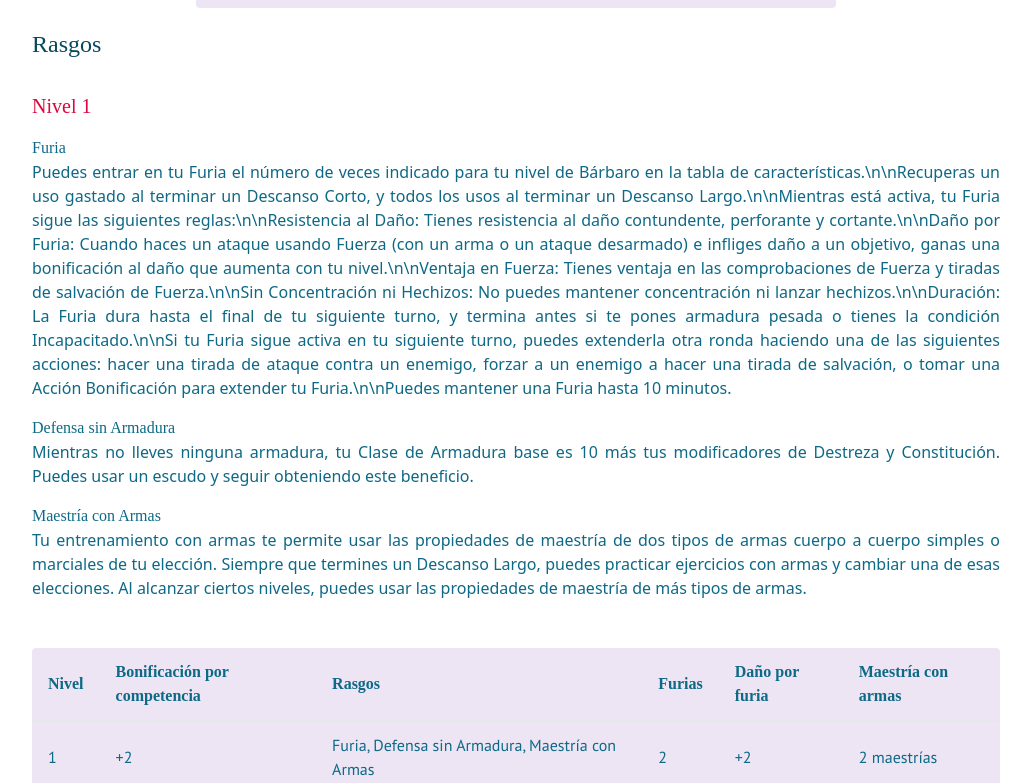
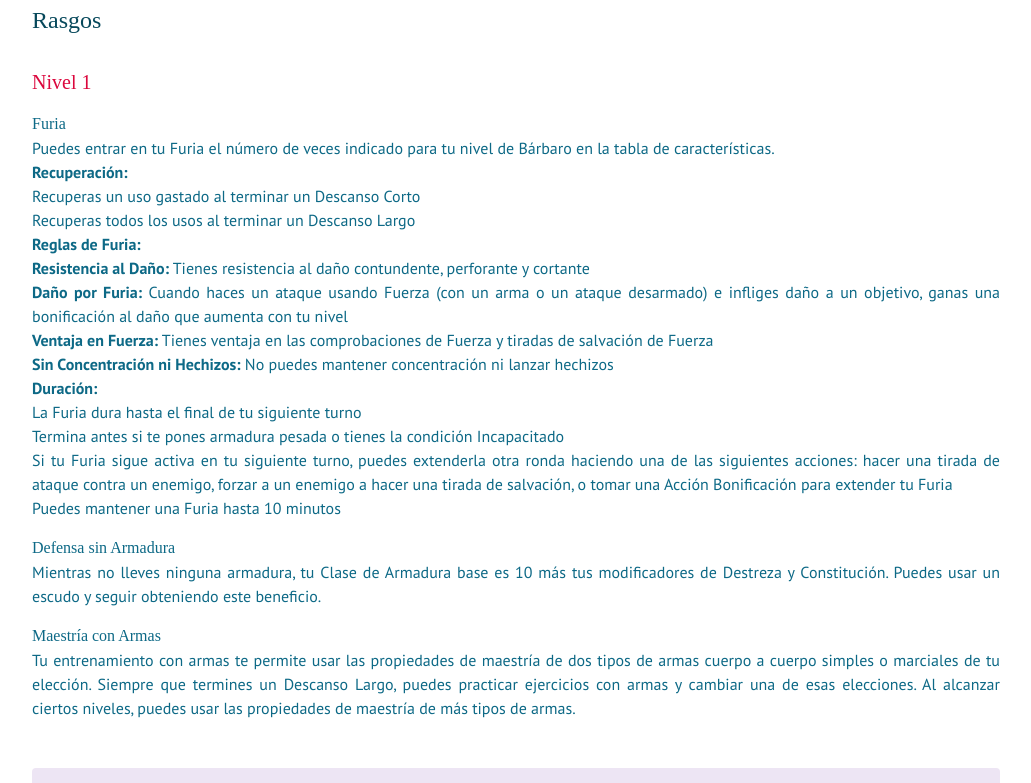
Before and after one commit to aleknss/dnd, a React (Vite) app: page /dnd/classes/artificer in a window 1280 px wide. Shown: the part 1269-2052 px from the top of the page, without its empty margins (8-1039 px from the left). Built offline with nearby package versions, Linux system fonts and the light colour scheme; a web font is replaced by a local one.

Commit message:
Terminada sección subclases. Falta ajustar automatizacion en ClassPage

```diff
--- a/package.json
+++ b/package.json
@@ -13,12 +13,14 @@
     "preview": "vite preview"
   },
   "dependencies": {
+    "@tailwindcss/typography": "^0.5.19",
     "@tailwindcss/vite": "^4.1.14",
     "@types/react-router-dom": "^5.3.3",
     "gh-pages": "^6.3.0",
     "react": "^19.1.1",
     "react-dom": "^19.1.1",
     "react-icons": "^5.5.0",
+    "react-markdown": "^10.1.0",
     "react-router-dom": "^7.9.4",
     "tailwindcss": "^4.1.14"
   },
--- a/src/configs/barbarian.json
+++ b/src/configs/barbarian.json
@@ -43,7 +43,7 @@
     {
       "id": "berserk",
       "nombre": "Camino del Berserker",
-      "descripcion": "Canaliza la Furia en una Violencia Desenfrenada\\n\\nLos bárbaros que siguen el Camino del Berserker dirigen su Furia principalmente hacia la violencia. Su camino es de furia desatada, y disfrutan del caos de la batalla mientras permiten que su Furia se apodere de ellos y los empodere.",
+      "descripcion": "Canaliza la Furia en una Violencia Desenfrenada. Los bárbaros que siguen el Camino del Berserker dirigen su Furia principalmente hacia la violencia. Su camino es de furia desatada, y disfrutan del caos de la batalla mientras permiten que su Furia se apodere de ellos y los empodere.",
       "progresion": [
         {
           "nivel": 3,
@@ -68,7 +68,7 @@
           "rasgos": [
             {
               "nombre": "Presencia Intimidante",
-              "descripcion": "Como una Acción Bonificación, puedes infundir terror en otros con tu presencia amenazante y poder primigenio. Cuando lo haces, cada criatura de tu elección en una Emisión de 30 pies que se origine en ti debe hacer una tirada de salvación de Sabiduría (CD 8 + tu modificador de Fuerza + Bonificador de Competencia). Si falla la salvación, una criatura obtiene la condición de Asustado durante 1 minuto. Al final de cada uno de los turnos de la criatura Asustada, repite la salvación, terminando el efecto en sí misma si tiene éxito.\\n\\nUna vez que usas esta característica, no puedes volver a usarla hasta que termines un Descanso Largo, a menos que gastes un uso de tu Furia (no se requiere acción) para restaurar su uso."
+              "descripcion": "Como una Acción Bonificación, puedes infundir terror en otros con tu presencia amenazante y poder primigenio. Cuando lo haces, cada criatura de tu elección en una Emisión de 30 pies que se origine en ti debe hacer una tirada de salvación de Sabiduría (CD 8 + tu modificador de Fuerza + Bonificador de Competencia). Si falla la salvación, una criatura obtiene la condición de Asustado durante 1 minuto. Al final de cada uno de los turnos de la criatura Asustada, repite la salvación, terminando el efecto en sí misma si tiene éxito.\n\nUna vez que usas esta característica, no puedes volver a usarla hasta que termines un Descanso Largo, a menos que gastes un uso de tu Furia (no se requiere acción) para restaurar su uso."
             }
           ]
         }
@@ -77,18 +77,18 @@
     {
       "id": "wildheart",
       "nombre": "Camino del Corazón Salvaje",
-      "descripcion": "Camina en Comunidad con el Mundo Animal\\n\\nLos bárbaros que siguen el Camino del Corazón Salvaje se consideran parientes de los animales. Estos bárbaros aprenden medios mágicos para comunicarse con los animales, y su Furia agudiza su conexión con ellos mientras los llena de poder sobrenatural.",
+      "descripcion": "Camina en Comunidad con el Mundo Animal. Los bárbaros que siguen el Camino del Corazón Salvaje se consideran parientes de los animales. Estos bárbaros aprenden medios mágicos para comunicarse con los animales, y su Furia agudiza su conexión con ellos mientras los llena de poder sobrenatural.",
       "progresion": [
         {
           "nivel": 3,
           "rasgos": [
             {
+              "nombre": "Furia de lo Salvaje",
+              "descripcion": "Tu Furia aprovecha el poder primigenio de los animales. Siempre que activas tu Furia, obtienes una de las siguientes opciones de tu elección:\n\n**Oso.** Mientras tu Furia está activa, tienes Resistencia a cada tipo de daño, excepto Fuerza, Necrótico, Psíquico y Radiante.\n\n**Águila.** Cuando activas tu Furia, puedes tomar las acciones Separarse y Correr como parte de esa Acción Bonificación. Mientras tu Furia está activa, puedes tomar una Acción Bonificación para tomar ambas acciones.\n\n**Lobo.** Mientras tu Furia está activa, tus aliados tienen Ventaja en las tiradas de ataque contra cualquier enemigo tuyo que esté a 5 pies de ti."
+            },
+            {
               "nombre": "Hablador con Animales",
               "descripcion": "Puedes lanzar los hechizos Sentido Bestial y Hablar con Animales, pero solo como Rituales. Sabiduría es tu habilidad de lanzamiento de hechizos para ellos."
-            },
-            {
-              "nombre": "Furia de lo Salvaje",
-              "descripcion": "Tu Furia aprovecha el poder primigenio de los animales. Siempre que activas tu Furia, obtienes una de las siguientes opciones de tu elección:\\n\\n**Oso.** Mientras tu Furia está activa, tienes Resistencia a cada tipo de daño, excepto Fuerza, Necrótico, Psíquico y Radiante.\\n\\n**Águila.** Cuando activas tu Furia, puedes tomar las acciones Separarse y Correr como parte de esa Acción Bonificación. Mientras tu Furia está activa, puedes tomar una Acción Bonificación para tomar ambas acciones.\\n\\n**Lobo.** Mientras tu Furia está activa, tus aliados tienen Ventaja en las tiradas de ataque contra cualquier enemigo tuyo que esté a 5 pies de ti."
             }
           ]
         },
@@ -97,7 +97,7 @@
           "rasgos": [
             {
               "nombre": "Aspecto de lo Salvaje",
-              "descripcion": "Ganas una de las siguientes opciones de tu elección. Siempre que termines un Descanso Largo, puedes cambiar tu elección.\\n\\n**Búho.** Tienes Visión en la Oscuridad con un rango de 60 pies. Si ya tienes Visión en la Oscuridad, su rango aumenta en 60 pies.\\n\\n**Pantera.** Tienes una Velocidad de Escalada igual a tu Velocidad.\\n\\n**Salmón.** Tienes una Velocidad de Natación igual a tu Velocidad."
+              "descripcion": "Ganas una de las siguientes opciones de tu elección. Siempre que termines un Descanso Largo, puedes cambiar tu elección.\n\n**Búho.** Tienes Visión en la Oscuridad con un rango de 60 pies. Si ya tienes Visión en la Oscuridad, su rango aumenta en 60 pies.\n\n**Pantera.** Tienes una Velocidad de Escalada igual a tu Velocidad.\n\n**Salmón.** Tienes una Velocidad de Natación igual a tu Velocidad."
             }
           ]
         },
@@ -106,7 +106,7 @@
           "rasgos": [
             {
               "nombre": "Poder de lo Salvaje",
-              "descripcion": "Siempre que activas tu Furia, obtienes una de las siguientes opciones de tu elección:\\n\\n**Halcón.** Mientras tu Furia está activa, tienes una Velocidad de Vuelo igual a tu Velocidad si no llevas ninguna armadura.\\n\\n**León.** Mientras tu Furia está activa, cualquiera de tus enemigos a 5 pies de ti tiene Desventaja en las tiradas de ataque contra objetivos que no sean tú u otro Bárbaro que tenga esta opción activa.\\n\\n**Carnero.** Mientras tu Furia está activa, puedes hacer que una criatura Grande o más pequeña obtenga la condición de Tumbado cuando la golpeas con un ataque cuerpo a cuerpo."
+              "descripcion": "Siempre que activas tu Furia, obtienes una de las siguientes opciones de tu elección:\n\n**Halcón.** Mientras tu Furia está activa, tienes una Velocidad de Vuelo igual a tu Velocidad si no llevas ninguna armadura.\n\n**León.** Mientras tu Furia está activa, cualquiera de tus enemigos a 5 pies de ti tiene Desventaja en las tiradas de ataque contra objetivos que no sean tú u otro Bárbaro que tenga esta opción activa.\n\n**Carnero.** Mientras tu Furia está activa, puedes hacer que una criatura Grande o más pequeña obtenga la condición de Tumbado cuando la golpeas con un ataque cuerpo a cuerpo."
             }
           ]
         }
@@ -115,14 +115,14 @@
     {
       "id": "worldtree",
       "nombre": "Camino del Árbol del Mundo",
-      "descripcion": "Rastrea las Raíces y Ramas del Multiverso\\n\\nLos bárbaros que siguen el Camino del Árbol del Mundo se conectan con el árbol cósmico Yggdrasil a través de su Furia. Este árbol crece entre los Planos Exteriores, conectándolos entre sí y con el Plano Material. Estos bárbaros aprovechan la magia del árbol para obtener vitalidad y como medio de viaje dimensional.",
+      "descripcion": "Rastrea las Raíces y Ramas del Multiverso. Los bárbaros que siguen el Camino del Árbol del Mundo se conectan con el árbol cósmico Yggdrasil a través de su Furia. Este árbol crece entre los Planos Exteriores, conectándolos entre sí y con el Plano Material. Estos bárbaros aprovechan la magia del árbol para obtener vitalidad y como medio de viaje dimensional.",
       "progresion": [
         {
           "nivel": 3,
           "rasgos": [
             {
               "nombre": "Vitalidad del Árbol",
-              "descripcion": "Tu Furia aprovecha la fuerza vital del Árbol del Mundo. Ganas los siguientes beneficios:\\n\\n**Impulso de Vitalidad.** Cuando activas tu Furia, ganas una cantidad de Puntos de Golpe Temporales igual a tu nivel de Bárbaro.\\n\\n**Fuerza Vital.** Al comienzo de cada uno de tus turnos mientras tu Furia está activa, puedes elegir a otra criatura a 10 pies de ti para que gane Puntos de Golpe Temporales. Para determinar el número de Puntos de Golpe Temporales, lanza un número de dados d6 igual a tu bonificador de daño por Furia y súmalos. Si quedan Puntos de Golpe Temporales cuando tu Furia termina, desaparecen."
+              "descripcion": "Tu Furia aprovecha la fuerza vital del Árbol del Mundo. Ganas los siguientes beneficios:\n\n**Impulso de Vitalidad.** Cuando activas tu Furia, ganas una cantidad de Puntos de Golpe Temporales igual a tu nivel de Bárbaro.\n\n**Fuerza Vital.** Al comienzo de cada uno de tus turnos mientras tu Furia está activa, puedes elegir a otra criatura a 10 pies de ti para que gane Puntos de Golpe Temporales. Para determinar el número de Puntos de Golpe Temporales, lanza un número de dados d6 igual a tu bonificador de daño por Furia y súmalos. Si quedan Puntos de Golpe Temporales cuando tu Furia termina, desaparecen."
             }
           ]
         },
@@ -140,7 +140,7 @@
           "rasgos": [
             {
               "nombre": "Viaje por el Árbol",
-              "descripcion": "Cuando activas tu Furia y como una Acción Bonificación mientras tu Furia está activa, puedes teletransportarte hasta 60 pies a un espacio desocupado que puedas ver.\\n\\nAdemás, una vez por Furia, puedes aumentar el rango de esa teletransportación a 150 pies. Cuando lo haces, también puedes traer hasta seis criaturas voluntarias que estén a 10 pies de ti. Cada criatura se teletransporta a un espacio desocupado de tu elección a 10 pies de tu espacio de destino."
+              "descripcion": "Cuando activas tu Furia y como una Acción Bonificación mientras tu Furia está activa, puedes teletransportarte hasta 60 pies a un espacio desocupado que puedas ver.\n\nAdemás, una vez por Furia, puedes aumentar el rango de esa teletransportación a 150 pies. Cuando lo haces, también puedes traer hasta seis criaturas voluntarias que estén a 10 pies de ti. Cada criatura se teletransporta a un espacio desocupado de tu elección a 10 pies de tu espacio de destino."
             }
           ]
         }
@@ -149,7 +149,7 @@
     {
       "id": "zealot",
       "nombre": "Camino del Fanático",
-      "descripcion": "Furia en Éxtasis con un Dios\\n\\nLos bárbaros que siguen el Camino del Fanático reciben dones de un dios o un panteón. Estos bárbaros experimentan su Furia como un episodio extático de unión divina que los infunde de poder. A menudo son aliados de los sacerdotes y otros seguidores de su dios o panteón.",
+      "descripcion": "Furia en Éxtasis con un Dios. Los bárbaros que siguen el Camino del Fanático reciben dones de un dios o un panteón. Estos bárbaros experimentan su Furia como un episodio extático de unión divina que los infunde de poder. A menudo son aliados de los sacerdotes y otros seguidores de su dios o panteón.",
       "progresion": [
         {
           "nivel": 3,
@@ -160,7 +160,7 @@
             },
             {
               "nombre": "Guerrero de los Dioses",
-              "descripcion": "Una entidad divina te ayuda a asegurar que puedas continuar la lucha. Tienes una reserva de cuatro dados d12 que puedes gastar para curarte. Como una Acción Bonificación, puedes gastar dados de la reserva, lanzarlos y recuperar una cantidad de Puntos de Golpe igual al total de la tirada.\\n\\nTu reserva recupera todos los dados gastados cuando terminas un Descanso Largo.\\n\\nEl número máximo de dados de la reserva aumenta en uno cuando alcanzas los niveles de Bárbaro 6 (5 dados), 12 (6 dados) y 17 (7 dados)."
+              "descripcion": "Una entidad divina te ayuda a asegurar que puedas continuar la lucha. Tienes una reserva de cuatro dados d12 que puedes gastar para curarte. Como una Acción Bonificación, puedes gastar dados de la reserva, lanzarlos y recuperar una cantidad de Puntos de Golpe igual al total de la tirada.\n\nTu reserva recupera todos los dados gastados cuando terminas un Descanso Largo.\n\nEl número máximo de dados de la reserva aumenta en uno cuando alcanzas los niveles de Bárbaro 6 (5 dados), 12 (6 dados) y 17 (7 dados)."
             }
           ]
         },
@@ -178,7 +178,7 @@
           "rasgos": [
             {
               "nombre": "Furia de los Dioses",
-              "descripcion": "Cuando activas tu Furia, puedes asumir la forma de un guerrero divino. Esta forma dura 1 minuto o hasta que caigas a 0 Puntos de Golpe. Una vez que usas esta característica, no puedes volver a hacerlo hasta que termines un Descanso Largo.\\n\\nMientras estás en esta forma, obtienes los siguientes beneficios:\\n\\n**Vuelo.** Tienes una Velocidad de Vuelo igual a tu Velocidad y puedes flotar.\\n\\n**Resistencia.** Tienes Resistencia al daño Necrótico, Psíquico y Radiante.\\n\\n**Revivificación.** Cuando una criatura a 30 pies de ti fuera a reducirse a 0 Puntos de Golpe, puedes tomar una Reacción para gastar un uso de tu Furia y cambiar en su lugar los Puntos de Golpe del objetivo a un número igual a tu nivel de Bárbaro."
+              "descripcion": "Cuando activas tu Furia, puedes asumir la forma de un guerrero divino. Esta forma dura 1 minuto o hasta que caigas a 0 Puntos de Golpe. Una vez que usas esta característica, no puedes volver a hacerlo hasta que termines un Descanso Largo.\n\nMientras estás en esta forma, obtienes los siguientes beneficios:\n\n**Vuelo.** Tienes una Velocidad de Vuelo igual a tu Velocidad y puedes flotar.\n\n**Resistencia.** Tienes Resistencia al daño Necrótico, Psíquico y Radiante.\n\n**Revivificación.** Cuando una criatura a 30 pies de ti fuera a reducirse a 0 Puntos de Golpe, puedes tomar una Reacción para gastar un uso de tu Furia y cambiar en su lugar los Puntos de Golpe del objetivo a un número igual a tu nivel de Bárbaro."
             }
           ]
         }
@@ -198,7 +198,7 @@
       "rasgos": [
         {
           "nombre": "Furia",
-          "descripcion": "Puedes entrar en tu Furia el número de veces indicado para tu nivel de Bárbaro en la tabla de características.\\n\\nRecuperas un uso gastado al terminar un Descanso Corto, y todos los usos al terminar un Descanso Largo.\\n\\nMientras está activa, tu Furia sigue las siguientes reglas:\\n\\nResistencia al Daño: Tienes resistencia al daño contundente, perforante y cortante.\\n\\nDaño por Furia: Cuando haces un ataque usando Fuerza (con un arma o un ataque desarmado) e infliges daño a un objetivo, ganas una bonificación al daño que aumenta con tu nivel.\\n\\nVentaja en Fuerza: Tienes ventaja en las comprobaciones de Fuerza y tiradas de salvación de Fuerza.\\n\\nSin Concentración ni Hechizos: No puedes mantener concentración ni lanzar hechizos.\\n\\nDuración: La Furia dura hasta el final de tu siguiente turno, y termina antes si te pones armadura pesada o tienes la condición Incapacitado.\\n\\nSi tu Furia sigue activa en tu siguiente turno, puedes extenderla otra ronda haciendo una de las siguientes acciones: hacer una tirada de ataque contra un enemigo, forzar a un enemigo a hacer una tirada de salvación, o tomar una Acción Bonificación para extender tu Furia.\\n\\nPuedes mantener una Furia hasta 10 minutos."
+          "descripcion": "Puedes entrar en tu Furia el número de veces indicado para tu nivel de Bárbaro en la tabla de características.\n\n**Recuperación:**\n- Recuperas un uso gastado al terminar un Descanso Corto\n- Recuperas todos los usos al terminar un Descanso Largo\n\n**Reglas de Furia:**\n- **Resistencia al Daño:** Tienes resistencia al daño contundente, perforante y cortante\n- **Daño por Furia:** Cuando haces un ataque usando Fuerza (con un arma o un ataque desarmado) e infliges daño a un objetivo, ganas una bonificación al daño que aumenta con tu nivel\n- **Ventaja en Fuerza:** Tienes ventaja en las comprobaciones de Fuerza y tiradas de salvación de Fuerza\n- **Sin Concentración ni Hechizos:** No puedes mantener concentración ni lanzar hechizos\n\n**Duración:**\n- La Furia dura hasta el final de tu siguiente turno\n- Termina antes si te pones armadura pesada o tienes la condición Incapacitado\n- Si tu Furia sigue activa en tu siguiente turno, puedes extenderla otra ronda haciendo una de las siguientes acciones: hacer una tirada de ataque contra un enemigo, forzar a un enemigo a hacer una tirada de salvación, o tomar una Acción Bonificación para extender tu Furia\n- Puedes mantener una Furia hasta 10 minutos"
         },
         {
           "nombre": "Defensa sin Armadura",
@@ -354,7 +354,7 @@
       "rasgos": [
         {
           "nombre": "Golpe Brutal",
-          "descripcion": "Si usas Ataque Temerario, puedes renunciar a cualquier ventaja en una tirada de ataque basada en Fuerza de tu elección en tu turno.\\n\\nLa tirada de ataque elegida no debe tener Desventaja.\\n\\nSi la tirada de ataque elegida impacta, el objetivo sufre 1d10 de daño extra del mismo tipo infligido por el arma o el ataque desarmado, y puedes causar un efecto de Golpe Brutal de tu elección.\\n\\nOpciones de efecto:\\n\\nGolpe Fuente: El objetivo es empujado 4.5 metros (15 pies) recto lejos de ti. Luego puedes moverte hasta la mitad de tu velocidad recto hacia el objetivo sin provocar Ataques de Oportunidad.\\n\\nGolpe a los Tendones: La velocidad del objetivo se reduce en 4.5 metros (15 pies) hasta el inicio de tu siguiente turno."
+          "descripcion": "Si usas Ataque Temerario, puedes renunciar a cualquier ventaja en una tirada de ataque basada en Fuerza de tu elección en tu turno.\n\nLa tirada de ataque elegida no debe tener Desventaja.\n\nSi la tirada de ataque elegida impacta, el objetivo sufre 1d10 de daño extra del mismo tipo infligido por el arma o el ataque desarmado, y puedes causar un efecto de Golpe Brutal de tu elección.\n\n**Opciones de efecto:**\n- **Golpe Fuente:** El objetivo es empujado 4.5 metros (15 pies) recto lejos de ti. Luego puedes moverte hasta la mitad de tu velocidad recto hacia el objetivo sin provocar Ataques de Oportunidad.\n- **Golpe a los Tendones:** La velocidad del objetivo se reduce en 4.5 metros (15 pies) hasta el inicio de tu siguiente turno."
         }
       ]
     },
@@ -420,7 +420,7 @@
       "rasgos": [
         {
           "nombre": "Golpe Brutal Mejorado",
-          "descripcion": "Has perfeccionado nuevas formas de atacar furiosamente.\\n\\nLos siguientes efectos ahora están entre tus opciones de Golpe Brutal:\\n\\nGolpe Aturdidor: El objetivo tiene Desventaja en la siguiente tirada de salvación que haga y no puede hacer Ataques de Oportunidad hasta el inicio de tu siguiente turno.\\n\\nGolpe Devastador: Antes del inicio de tu siguiente turno, la siguiente tirada de ataque hecha por otra criatura contra el objetivo gana un bono de +5 a la tirada."
+          "descripcion": "Has perfeccionado nuevas formas de atacar furiosamente.\n\n**Efectos adicionales de Golpe Brutal:**\n- **Golpe Aturdidor:** El objetivo tiene Desventaja en la siguiente tirada de salvación que haga y no puede hacer Ataques de Oportunidad hasta el inicio de tu siguiente turno.\n- **Golpe Devastador:** Antes del inicio de tu siguiente turno, la siguiente tirada de ataque hecha por otra criatura contra el objetivo gana un bono de +5 a la tirada."
         }
       ]
     },
--- a/src/index.css
+++ b/src/index.css
@@ -16,4 +16,5 @@
 
 html {
   scroll-behavior: smooth;
+  font-family: "PT Sans";
 }
--- a/src/pages/ClassPage.tsx
+++ b/src/pages/ClassPage.tsx
@@ -11,6 +11,7 @@ import barbarianData from "../configs/barbarian.json";
 import barbarianIndex from "../assets/classes/barbarian/barbarian-index.jpg";
 import { Subclass } from "../components/svgs/Subclass";
 import { PiPlusCircleBold } from "react-icons/pi";
+import ReactMarkdown from "react-markdown";
 
 export default function ClassPage() {
   const { id } = useParams<{ id: string }>();
@@ -146,12 +147,14 @@ export default function ClassPage() {
                               key={`trait-${nivel.nivel}-${index}`}
                               className="md:w-full"
                             >
-                              <h3 className=" text-blue-primary font-inknut">
+                              <h4 className=" text-blue-primary font-inknut">
                                 {rasgo.nombre}
-                              </h3>
-                              <p className=" text-blue-primary whitespace-pre-line text-justify">
+                              </h4>
+                              <div className="text-blue-primary text-justify">
+                                <ReactMarkdown>
                                   {rasgo.descripcion}
-                              </p>
+                                </ReactMarkdown>
+                              </div>
                             </div>
                           ))}
                         </div>
@@ -220,45 +223,47 @@ export default function ClassPage() {
                       {}
                       {rasgo.nombre}
                     </h3>
-                    <p className="text-blue-primary whitespace-pre-line">
-                      {rasgo.descripcion}
-                    </p>
+                    <div className="text-blue-primary">
+                      <ReactMarkdown>{rasgo.descripcion}</ReactMarkdown>
+                    </div>
                   </div>
                 ))}
               </div>
             </div>
           ))}
-        <div>
+        <div className="flex flex-col gap-16 my-16">
           {subclases.map((subclase, index) => {
             const imagePath = new URL(
-              `../assets/classes/barbarian/${subclase.id}.jpg`,
+              `../assets/classes/${id}/${subclase.id}.jpg`,
               import.meta.url
             ).href;
 
             return (
-              <div id={`subclase-${index}`} key={`subclase-${index}`}>
+              <div
+                className="flex flex-col gap-4"
+                id={`subclase-${index}`}
+                key={`subclase-${index}`}
+              >
                 <h2 className="text-2xl font-inknut text-blue-dark">
                   {subclase.nombre}
                 </h2>
-                <div className="flex flex-col gap-4">
-                  <div>
+                <div className=" text-blue-primary">
+                  <ReactMarkdown>{subclase.descripcion}</ReactMarkdown>
+                </div>
+                <div className="flex flex-col lg:flex-row gap-4 float-left">
                   <img
                     src={imagePath}
-                      className="w-full max-w-[300px] h-auto rounded-sm my-4"
+                    className="w-full h-[400px] object-top lg:h-auto lg:w-[300px] object-cover rounded-sm"
                     alt={subclase.nombre}
                     onError={(e) => {
                       (e.target as HTMLImageElement).style.display = "none";
                     }}
                   />
-                  </div>
-                  <div>
-                    <p className="font-ptsans text-blue-primary whitespace-pre-line">
-                      {subclase.descripcion}
-                    </p>
+                  <div className="flex flex-col gap-8">
                     {subclase.progresion.map((progresion) => (
                       <div
                         key={`progression-${progresion.nivel}`}
-                        className="w-full flex flex-col gap-5"
+                        className="w-full flex flex-col gap-2"
                       >
                         <h2 className="text-xl font-inknut text-red-secondary">
                           Nivel {progresion.nivel}
@@ -267,18 +272,20 @@ export default function ClassPage() {
                           {progresion.rasgos.map((rasgo, idx) => (
                             <div
                               key={`trait-${progresion.nivel}-${idx}`}
-                              className={`flex flex-col gap-1 ${
+                              className={`flex flex-col w-full  ${
                                 progresion.rasgos.length === 1
-                                  ? "md:w-full"
-                                  : "md:w-[calc(50%-1rem)]"
+                                  ? "xl:w-full"
+                                  : "xl:w-[calc(50%-1rem)]"
                               }`}
                             >
                               <h3 className="text-blue-primary font-inknut flex gap-1 items-center">
                                 {rasgo.nombre}
                               </h3>
-                              <p className="text-blue-primary whitespace-pre-line">
+                              <div className="text-blue-primary ">
+                                <ReactMarkdown>
                                   {rasgo.descripcion}
-                              </p>
+                                </ReactMarkdown>
+                              </div>
                             </div>
                           ))}
                         </div>
@@ -316,7 +323,6 @@ export default function ClassPage() {
             </a>
           ))}
         </div>
-        <img src={barbarianIndex} className="rounded-sm" alt="index" />
       </div>
     </div>
   );
```
Also changed, not shown: 1 other file (tests, documents, lock files or other folders). Lines whose indentation alone changed are shown as unchanged.
